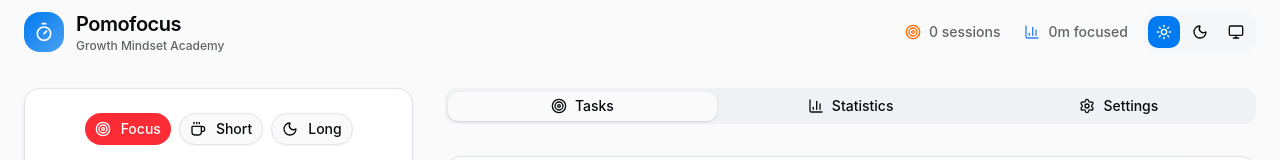
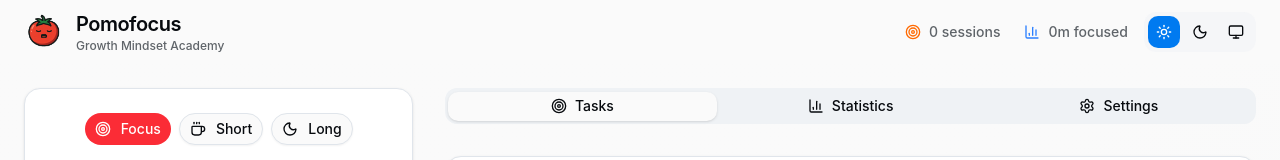
Before and after one commit to harish-govindasamy/pomodoro-timer, a Next.js app: page / in a window 1280 px wide. Shown: the top 160 px of the page. Built offline with nearby package versions, Linux system fonts and the light colour scheme.

Commit message:
Replace Timer icon with logo in Header and Layout components

```diff
--- a/src/components/Header.tsx
+++ b/src/components/Header.tsx
@@ -81,10 +81,8 @@ export function Header() {
           <div className="flex items-center justify-between">
             <div className="flex items-center gap-3">
               <div className="flex items-center gap-2">
-                <div className="w-8 h-8 bg-primary rounded-full flex items-center justify-center">
-                  <Timer className="w-4 h-4 text-primary-foreground" />
-                </div>
-                <h1 className="text-xl font-bold">Pomodoro Timer</h1>
+                <img src="/logo.svg" alt="Pomofocus" className="w-8 h-8" />
+                <h1 className="text-xl font-bold">Pomofocus</h1>
               </div>
             </div>
 
--- a/src/components/layouts/DesktopLayout.tsx
+++ b/src/components/layouts/DesktopLayout.tsx
@@ -300,9 +300,7 @@ export function DesktopLayout() {
       <header className="sticky top-0 z-50 bg-background/80 backdrop-blur-lg">
         <div className="max-w-7xl mx-auto px-6 h-16 flex items-center justify-between">
           <div className="flex items-center gap-3">
-            <div className="w-10 h-10 rounded-xl bg-gradient-to-br from-primary to-primary/70 flex items-center justify-center">
-              <Timer className="w-5 h-5 text-primary-foreground" />
-            </div>
+            <img src="/logo.svg" alt="Pomofocus" className="w-10 h-10" />
             <div>
               <h1 className="text-xl font-semibold tracking-tight">
                 Pomofocus
--- a/src/components/layouts/MobileLayout.tsx
+++ b/src/components/layouts/MobileLayout.tsx
@@ -19,15 +19,13 @@ function TimerPage() {
   return (
     <div className="flex flex-col h-full">
       {/* Header */}
-      <header className="flex items-center justify-between px-4 py-4 border-b border-border bg-background/80 backdrop-blur-lg">
+      <header className="flex items-center justify-between px-4 py-4 bg-background/80 backdrop-blur-lg">
         <Button variant="ghost" size="icon" className="invisible">
           <ChevronLeft className="w-5 h-5" />
         </Button>
         <div className="flex items-center gap-2">
-          <div className="w-8 h-8 rounded-lg bg-primary/10 flex items-center justify-center">
-            <Timer className="w-4 h-4 text-primary" />
-          </div>
-          <h1 className="text-lg font-semibold">Focus Timer</h1>
+          <img src="/logo.svg" alt="Pomofocus" className="w-8 h-8" />
+          <h1 className="text-lg font-semibold">Pomofocus</h1>
         </div>
         <Button variant="ghost" size="icon" className="invisible">
           <Settings className="w-5 h-5" />
```
Also changed, not shown: public/pomo.svg (added).
